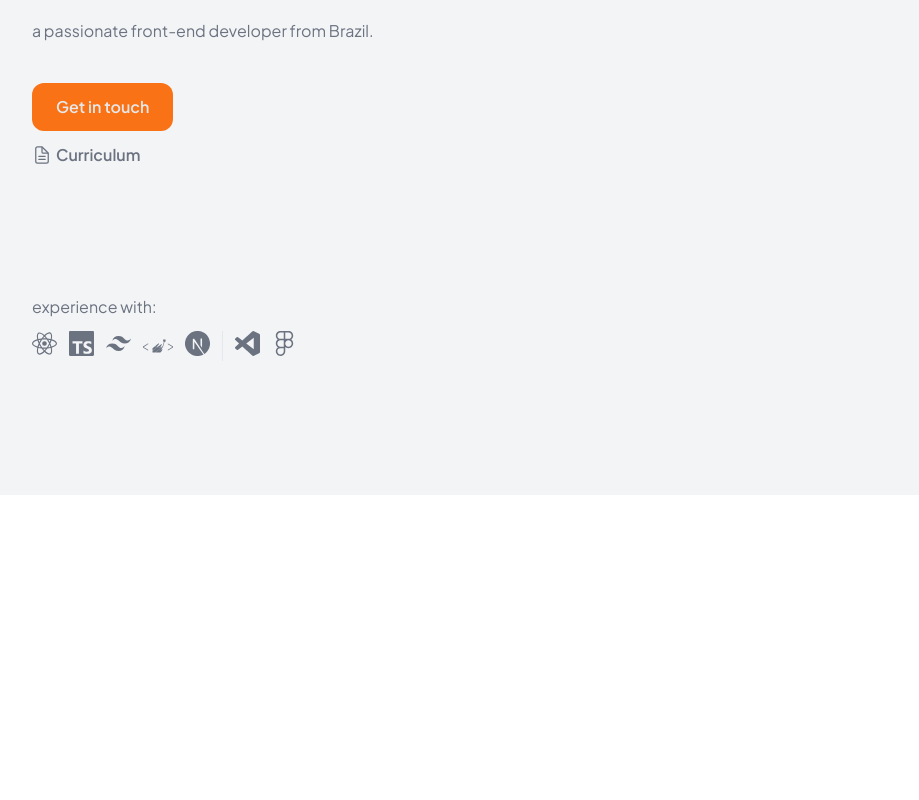
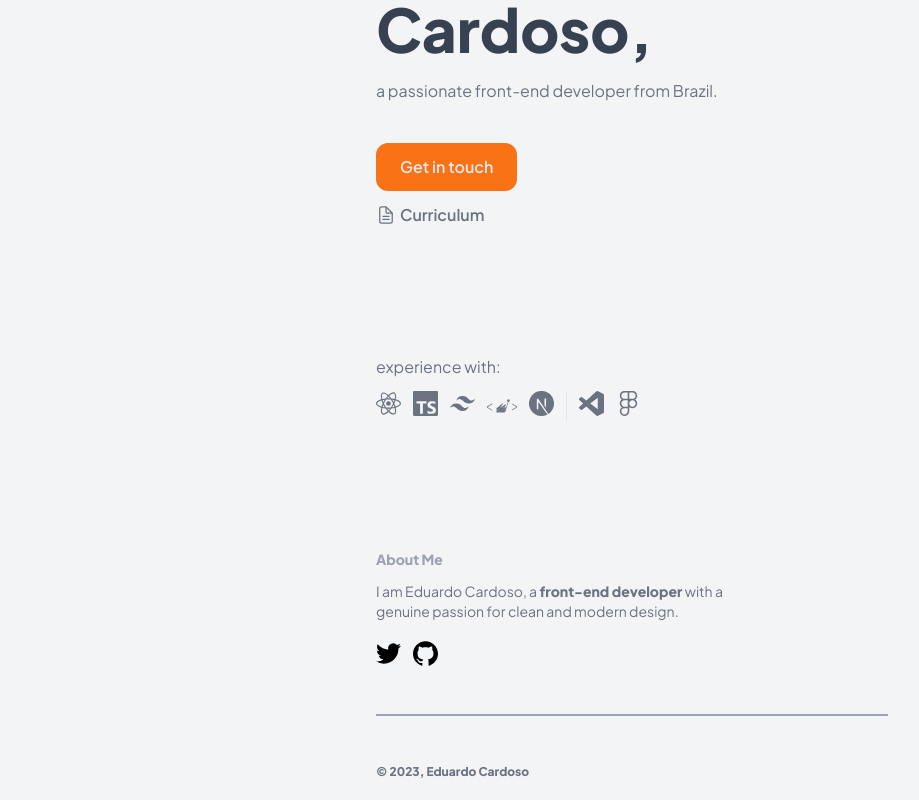
Before and after one commit to slmeduardo/portfolio, a Next.js app: page / in a window 1280 px wide. Shown: the part 305-1105 px from the top of the page, without its empty margins (8-927 px from the left). Before the commit the page ends 800 px from the top, so only its background shows below. Built offline with nearby package versions, Linux system fonts and the light colour scheme.

Commit message:
feat: footer component

```diff
--- a/package.json
+++ b/package.json
@@ -21,5 +21,10 @@
     "react-dom": "18.2.0",
     "react-icons": "^4.7.1",
     "typescript": "4.9.5"
+  },
+  "devDependencies": {
+    "autoprefixer": "^10.4.14",
+    "postcss": "^8.4.24",
+    "tailwindcss": "^3.3.2"
   }
 }
--- /dev/null
+++ b/src/components/Footer.tsx
@@ -0,0 +1,20 @@
+import {
+  SiTwitter,
+  SiGithub,
+} from "react-icons/si"
+
+export default function Footer() {
+return (
+    <footer className="mx-96 mt-32">
+        <p className="text-gray-400 text-sm font-bold">About Me</p>
+        <p className="dark:text-gray-200 text-sm mt-3 max-w-sm">I am Eduardo Cardoso, a <span className="font-bold">front-end developer</span> with a genuine passion for clean and modern design.</p>
+        <div className="flex gap-3 mt-5">
+          <SiTwitter className="text-black dark:text-white" size={25} cursor="pointer" />
+          <SiGithub className="text-black dark:text-white" size={25} cursor="pointer" />
+        </div>
+        <hr
+          className="my-12 h-0.5 border-t-0 bg-gray-400 opacity-100 dark:opacity-50" />
+        <p className="text-xs font-bold pb-5">© 2023, Eduardo Cardoso</p>
+      </footer>
+  )
+}
--- a/src/pages/index.tsx
+++ b/src/pages/index.tsx
@@ -9,16 +9,17 @@ import {
   SiFigma,
 } from "react-icons/si"
 import Header from "../components/Header"
+import Footer from "@/components/Footer"
 
 export default function Home() {
   return (
-    <div className="dark:bg-slate-900 bg-gray-100 h-screen text-gray-500">
+    <div className="dark:bg-slate-900 bg-gray-100 text-gray-500">
       <Header />
-      <section className="mx-10 my-32">
+      <section className="mx-96 my-32">
         <div>
           <h3 className="text-2xl dark:text-gray-400">Hello Folks! 👋</h3>
           <h1 className="text-6xl text-gray-700 dark:text-gray-300 font-bold">
-            I'm Eduardo Cardoso
+            I'm <span className="text-orange-500">Eduardo</span> Cardoso,
           </h1>
           <p className="mt-5 dark:text-gray-400">
             a passionate front-end developer from Brazil.
@@ -58,6 +59,7 @@ export default function Home() {
           </div>
         </div>
       </section>
+      <Footer />
     </div>
   )
 }
```
Also changed, not shown: 1 other file (tests, documents, lock files or other folders).
